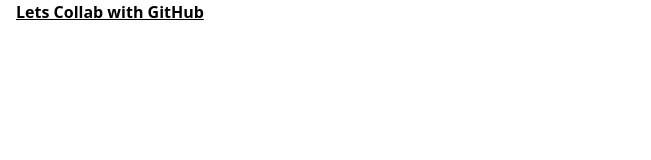
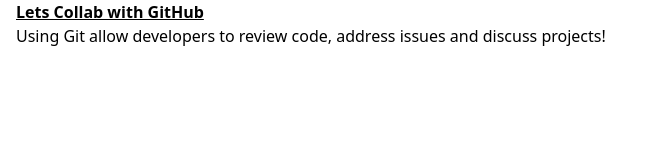
Before and after one commit to fiona963/MDIA-4590-DEMO, a plain HTML site: page index.html in a window 1280 px wide. Shown: the whole page, without its empty margins (0-651 px from the left). Drawn offline with nearby package versions, Linux system fonts and the light colour scheme.

Commit message:
add subhead
describes the site

```diff
--- a/index.html
+++ b/index.html
@@ -8,6 +8,7 @@
     <header>
        <div class="container px-4 mx-auto">
             <h1 class="text xl font-bold underline">Lets Collab with GitHub</h1>
+            <h3>Using Git allow developers to review code, address issues and discuss projects!</h3>
        </div>
     </header>
 </html>
```
